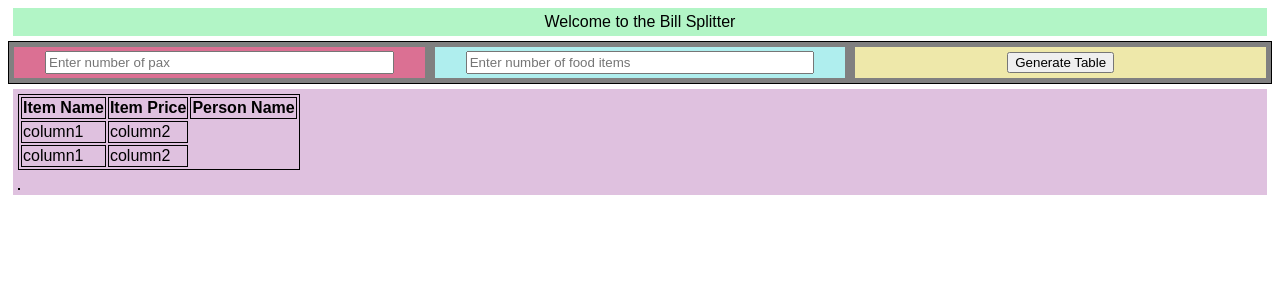
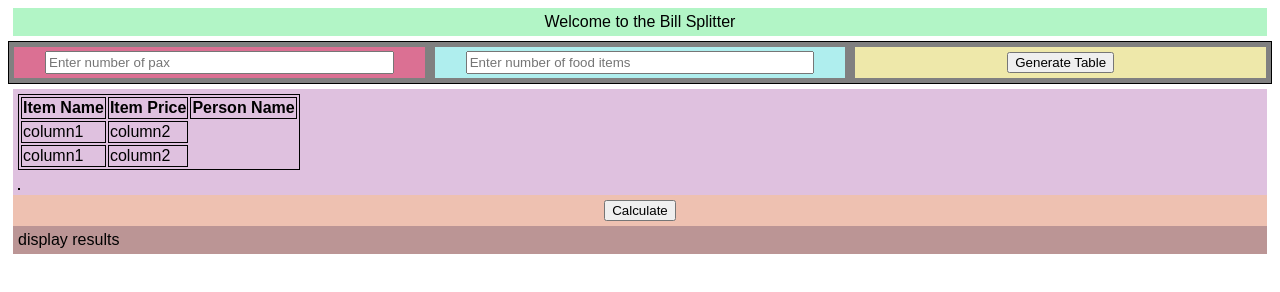
Before and after one commit to viviankwok/bill-splitter, a plain HTML site: page index.html in a window 1280 px wide. Drawn offline with Linux system fonts and the light colour scheme.

Commit message:
added generate and display results div, adjusted div margins

```diff
--- a/index.html
+++ b/index.html
@@ -55,6 +55,11 @@
           </table>
           <!-- testing table end -->
       </div>
+      <div class="generate-results">
+        <button>Calculate</button>
+      </div>
+      <div class="display-results">display results</div>
+
     </div>
     <!-- link javascript -->
     <script type="text/javascript" src="script.js" charset="utf-8"></script>
--- a/style.css
+++ b/style.css
@@ -65,7 +65,21 @@ body {
 
 .table-container {
   background-color: rgb(213, 172, 213, 0.75);
-  margin: 5px;
+  margin: 5px 5px 0px 5px;
+  padding: 5px;
+}
+
+.generate-results {
+  background-color: rgb(238, 193, 177);
+  margin: 0px 5px 0px 5px;
+  padding: 5px;
+  display: flex;
+  justify-content: center;
+}
+
+.display-results {
+  background-color: rgb(165, 114, 114, 0.75);
+  margin: 0px 5px 0px 5px;
   padding: 5px;
 }
 
```
